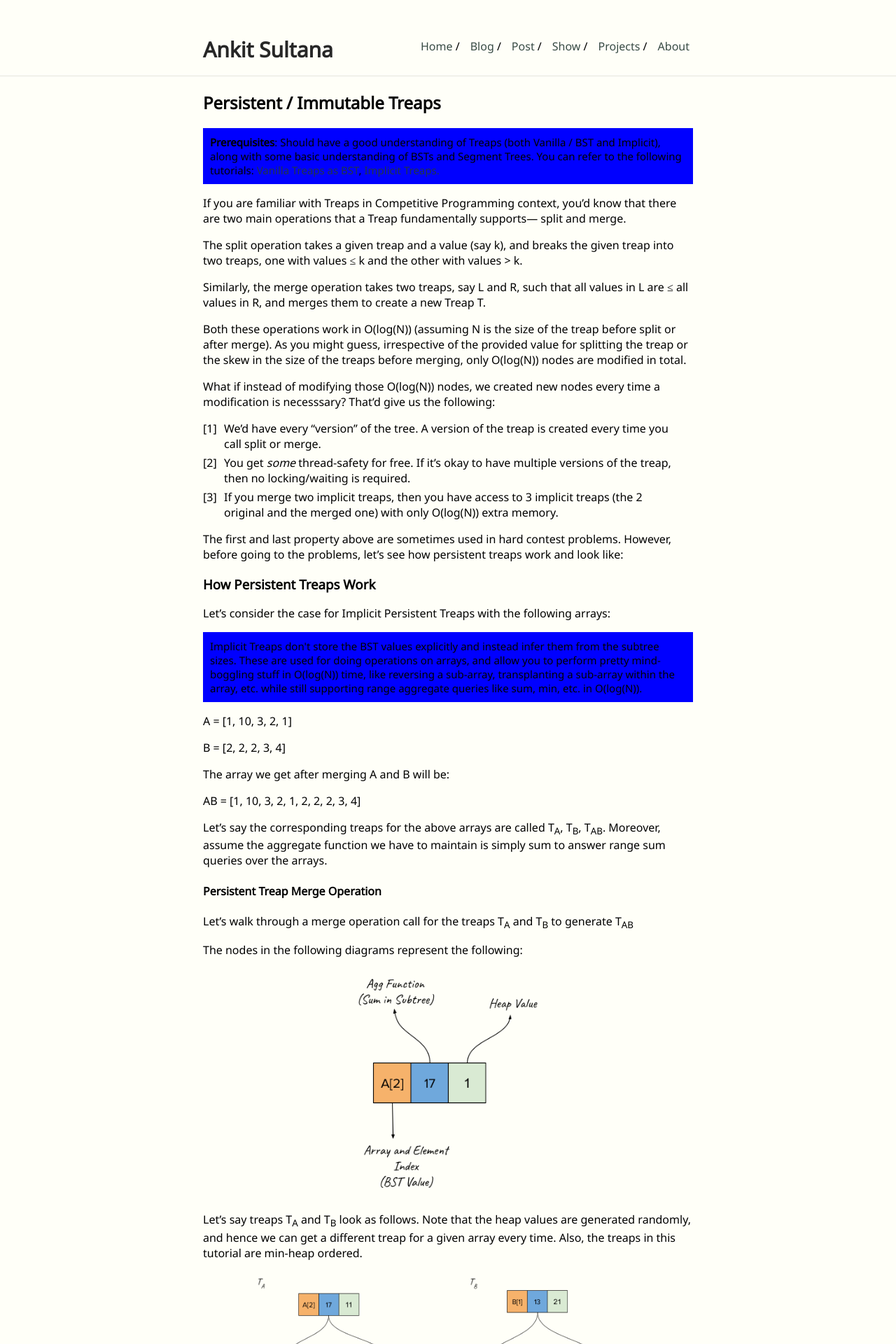
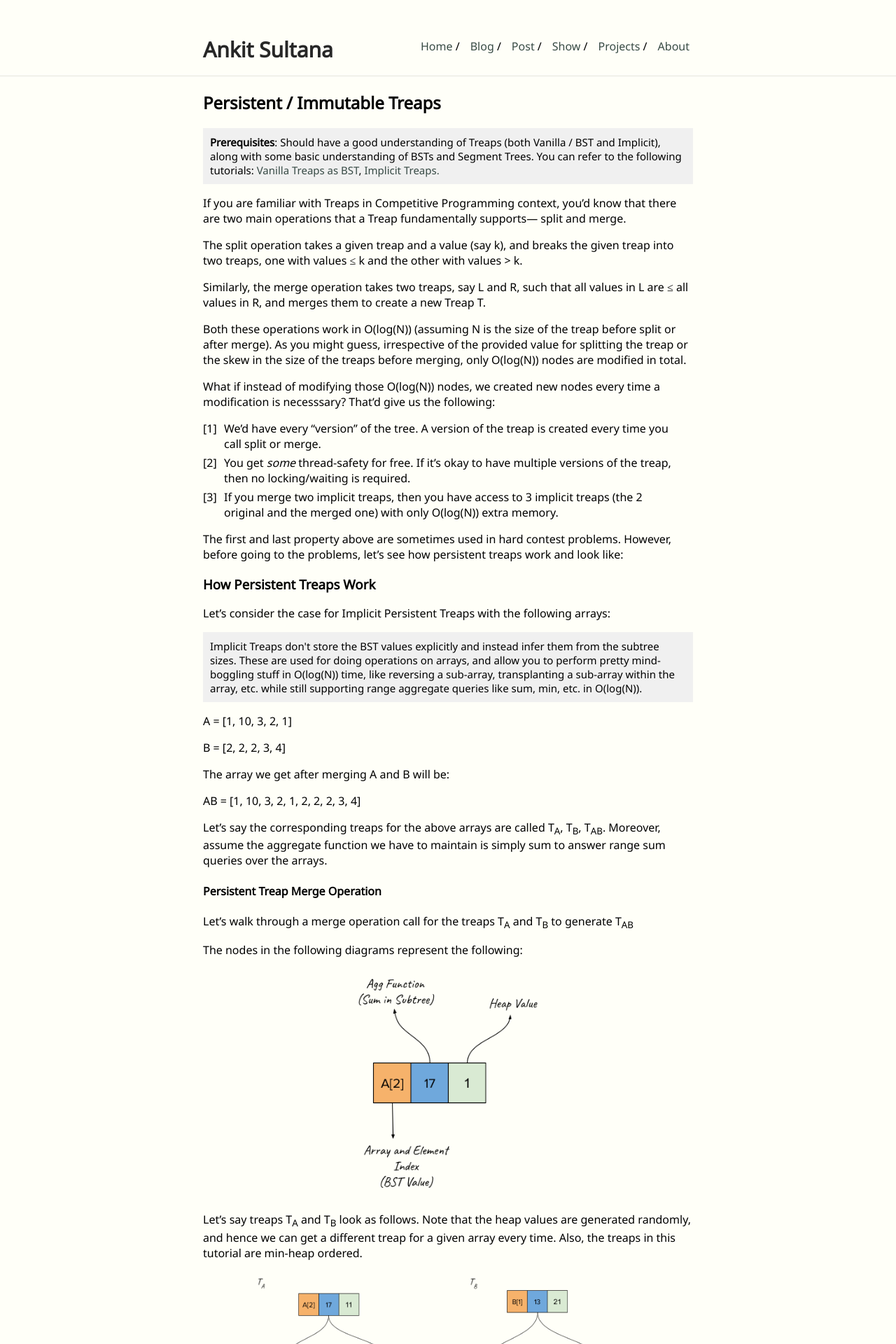
Before and after one commit to YiPianYe/ankitsultana, a Jekyll site: the page built from _posts/blog/2021-03-29-persistent-treaps.markdown, in a window 1280 px wide. Shown: the top 1920 px of the page at 70% size. Built offline with Jekyll 4.4.1, drawn with Linux system fonts in a browser that asks for light colours.

Commit message:
Update typography.scss

```diff
--- a/_sass/typography.scss
+++ b/_sass/typography.scss
@@ -1,12 +1,11 @@
 @import "vars";
-
+       /*CSS注解*/
 .content {
     p {
         font-weight: lighter;
     }
     .callout {
-        /*background: #f0f0f0;*/
-        background: #0000ff;
+        background: #f0f0f0;
         padding: 10px;
         font-size: 15px;
     }
```
